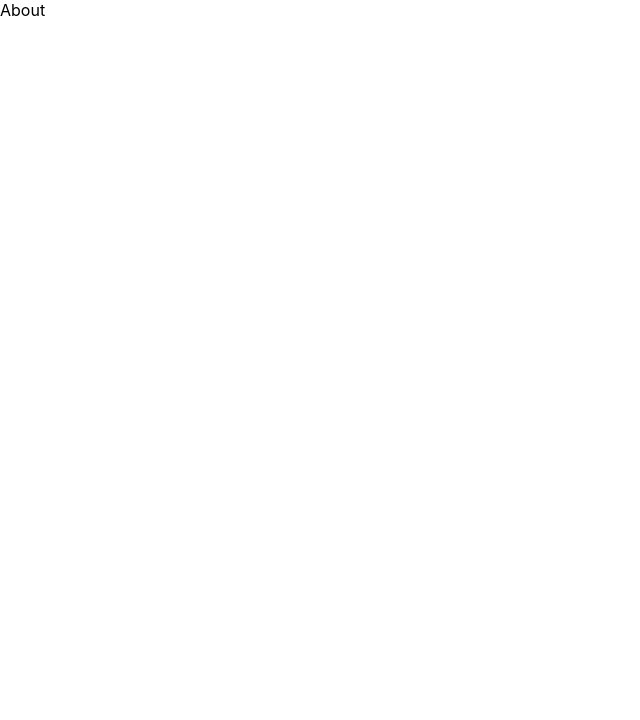
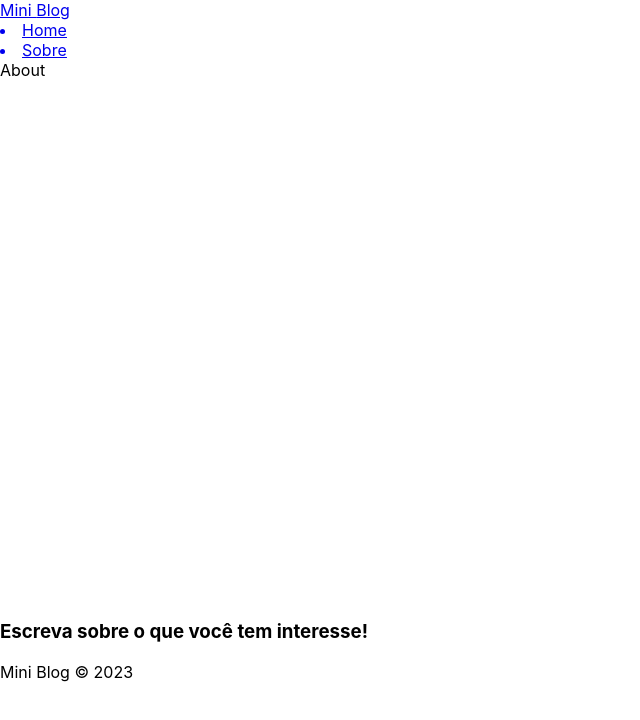
Before and after one commit to ramiscd/miniblog, a React (Create React App) app in the folder Web Development/10_MINIBLOG/miniblog/: page /about in a window 1280 px wide. Shown: the top 720 px of the page, without its empty margins (0-640 px from the left). Built offline with nearby package versions, Linux system fonts and the light colour scheme.

Commit message:
adicionando navbar finalizado

```diff
--- a/Web Development/10_MINIBLOG/miniblog/package.json
+++ b/Web Development/10_MINIBLOG/miniblog/package.json
@@ -7,10 +7,13 @@
     "@testing-library/react": "^13.4.0",
     "@testing-library/user-event": "^13.5.0",
     "firebase": "^10.4.0",
+    "localforage": "^1.10.0",
+    "match-sorter": "^6.3.1",
     "react": "^18.2.0",
     "react-dom": "^18.2.0",
     "react-router-dom": "^6.16.0",
     "react-scripts": "5.0.1",
+    "sort-by": "^1.2.0",
     "web-vitals": "^2.1.4"
   },
   "scripts": {
--- a/Web Development/10_MINIBLOG/miniblog/src/App.js
+++ b/Web Development/10_MINIBLOG/miniblog/src/App.js
@@ -5,17 +5,21 @@
 // pages
 import Home from './pages/Home/Home';
 import About from './pages/About/About';
+import Footer from './components/Footer';
+import Navbar from './components/Navbar';
 
 function App() {
   return (
     <div className="App">
       <BrowserRouter>
+        <Navbar/>
         <div className="container">
           <Routes>
             <Route path="/" element={<Home/>}/>
             <Route path="/about" element={<About/>}/>
           </Routes>
         </div>
+        <Footer />
       </BrowserRouter>
     </div>
   );
--- a/Web Development/10_MINIBLOG/miniblog/src/components/Footer.js
+++ b/Web Development/10_MINIBLOG/miniblog/src/components/Footer.js
@@ -1,8 +1,11 @@
-import React from 'react'
+import styles from "./Footer.module.css"
 
 const Footer = () => {
   return (
-    <div>Footer</div>
+    <footer>
+        <h3>Escreva sobre o que você tem interesse!</h3>
+        <p>Mini Blog &copy; 2023</p>
+    </footer>
   )
 }
 
--- a/Web Development/10_MINIBLOG/miniblog/src/components/Navbar.js
+++ b/Web Development/10_MINIBLOG/miniblog/src/components/Navbar.js
@@ -1,9 +1,21 @@
-import React from 'react'
+import { NavLink } from "react-router-dom";
+
+import styles from "./Navbar.module.css";
 
 const Navbar = () => {
   return (
-    <div>Navbar</div>
-  )
-}
+    <nav>
+      <NavLink to="/">
+        Mini <span>Blog</span>
+        <li>
+          <NavLink to="/">Home</NavLink>
+        </li>
+        <li>
+            <NavLink to="/about">Sobre</NavLink>
+        </li>
+      </NavLink>
+    </nav>
+  );
+};
 
-export default Navbar
+export default Navbar;
```
Also changed, not shown: 1 other file (tests, documents, lock files or other folders).
